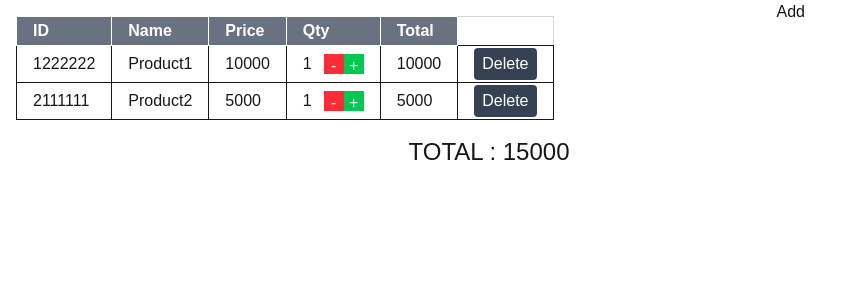
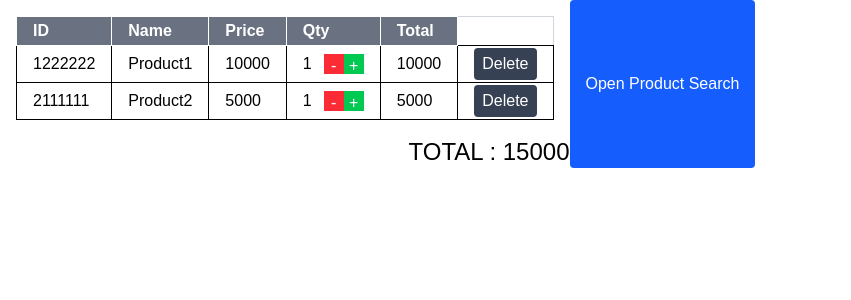
Before and after one commit to Sololiquy/cashier, a Next.js app: page /dashboard in a window 1280 px wide. Shown: the top 300 px of the page, without its empty margins (0-851 px from the left). Built offline with nearby package versions, Linux system fonts and the light colour scheme.

Commit message:
functionality

```diff
--- /dev/null
+++ b/app/(pages)/dashboard/components/productSearch.tsx
@@ -0,0 +1,67 @@
+"use client";
+
+import React, { Dispatch, SetStateAction, useContext } from "react";
+
+//import style from "../dashboard.module.css";
+
+import { contextModdingData } from "../context";
+
+interface parameterType {
+   setShowModal: Dispatch<SetStateAction<boolean>>;
+}
+
+export default function ProductSearch({ setShowModal }: parameterType) {
+   const { data, setData } = useContext(contextModdingData);
+
+   const getProduct = async (e: React.FormEvent<HTMLFormElement>) => {
+      e.preventDefault();
+      const productID = e.currentTarget.productID.value;
+
+      if (data.find((item: { id: any }) => item.id === productID)) {
+         setData((prev: { id: any; quantity: number }[]) => prev.map((item: { id: any; quantity: number }) => (item.id === productID ? { ...item, quantity: item.quantity + 1 } : item)));
+      } else {
+         try {
+            const res = await fetch("/api/getProduct", {
+               method: "POST",
+               headers: {
+                  "Content-Type": "application/json",
+               },
+               body: JSON.stringify({ productID }),
+            });
+
+            const result = await res.json();
+
+            if (result.error) {
+               alert(result.error);
+            } else {
+               setData((prev: any) => [
+                  ...prev,
+                  {
+                     id: result.id,
+                     name: result.name,
+                     price: result.price,
+                     quantity: 1,
+                  },
+               ]);
+               setShowModal(false);
+            }
+         } catch (error) {
+            console.error("Error fetching product:", error);
+         }
+      }
+   };
+   return (
+      <>
+         <div className={`fixed inset-0 z-50 bg-opacity-30 backdrop-blur-md flex all-center`}>
+            <div className={`flex p-2 bg-gray-700`}>
+               <form className={`flex gap-2`} onSubmit={getProduct}>
+                  <input className={`text-white`} type="number" name="productID" required />
+                  <button className={`hover:bg-slate-600`} type="submit">
+                     Add
+                  </button>
+               </form>
+            </div>
+         </div>
+      </>
+   );
+}
--- a/app/(pages)/dashboard/components/table.tsx
+++ b/app/(pages)/dashboard/components/table.tsx
@@ -5,14 +5,14 @@ import React, { useContext } from "react";
 import { contextModdingData } from "../context";
 
 export default function Table() {
-   const { total, setTotal, data, setData } = useContext(contextModdingData);
+   const { total, data, setData } = useContext(contextModdingData);
 
    const handleQtyChange = (id: number, delta: number) => {
-      setData((prev) => prev.map((item) => (item.id === id ? { ...item, quantity: Math.max(item.quantity + delta, 0) } : item)));
+      setData((prev: { id: number; quantity: number }[]) => prev.map((item: { id: number; quantity: number }) => (item.id === id ? { ...item, quantity: Math.max(item.quantity + delta, 1) } : item)));
    };
 
    const handleDelete = (id: number) => {
-      setData((prev) => prev.filter((item) => item.id !== id));
+      setData((prev: any[]) => prev.filter((item: { id: number }) => item.id !== id));
    };
 
    return (
@@ -31,7 +31,7 @@ export default function Table() {
                      </tr>
                   </thead>
                   <tbody>
-                     {data.map((item) => {
+                     {data.map((item: { id: number; name: string; price: number; quantity: number }) => {
                         const qty = item.quantity;
                         return (
                            <tr key={item.id}>
--- a/app/(pages)/dashboard/page.tsx
+++ b/app/(pages)/dashboard/page.tsx
@@ -3,6 +3,7 @@
 import React, { useEffect, useState } from "react";
 
 import Table from "./components/table";
+import ProductSearch from "./components/productSearch";
 // import QRscan from "./components/QRscan";
 
 import { contextModdingData } from "./context";
@@ -14,6 +15,7 @@ export default function Dashboard() {
    ];
    const [data, setData] = useState(dummyData);
    const [total, setTotal] = useState(0);
+   const [showModal, setShowModal] = useState(false);
 
    useEffect(() => {
       const newTotal = data.reduce((sum, item) => {
@@ -22,54 +24,16 @@ export default function Dashboard() {
       setTotal(newTotal);
    }, [data]);
 
-   const getProduct = async (e: React.FormEvent<HTMLFormElement>) => {
-      e.preventDefault();
-      const productID = e.currentTarget.productID.value;
-
-      if (data.find((item) => item.id === productID)) {
-         setData((prev) => prev.map((item) => (item.id === productID ? { ...item, quantity: item.quantity + 1 } : item)));
-      } else {
-         try {
-            const res = await fetch("/api/getProduct", {
-               method: "POST",
-               headers: {
-                  "Content-Type": "application/json",
-               },
-               body: JSON.stringify({ productID }),
-            });
-
-            const result = await res.json();
-
-            if (result.error) {
-               alert(result.error);
-            } else {
-               setData((prev) => [
-                  ...prev,
-                  {
-                     id: result.id,
-                     name: result.name,
-                     price: result.price,
-                     quantity: 1,
-                  },
-               ]);
-            }
-         } catch (error) {
-            console.error("Error fetching product:", error);
-         }
-      }
-   };
-
    return (
       <>
          <div className="flex flex-row">
             <contextModdingData.Provider value={{ total, setTotal, data, setData }}>
                <Table />
-               <form onSubmit={getProduct}>
-                  <input className={`text-white`} type="number" name="productID" required />
-                  <button className={`hover:bg-slate-600`} type="submit">
-                     Add
-                  </button>
-               </form>
+               <button onClick={() => setShowModal(true)} className="px-4 py-2 bg-blue-600 text-white rounded hover:bg-blue-700">
+                  Open Product Search
+               </button>
+
+               {showModal && <ProductSearch setShowModal={setShowModal} />}
             </contextModdingData.Provider>
          </div>
       </>
--- a/app/globals.css
+++ b/app/globals.css
@@ -2,7 +2,7 @@
 
 :root {
    --background: #ffffff;
-   --foreground: #171717;
+   --foreground: #000000;
 }
 
 @theme inline {
@@ -14,7 +14,7 @@
 
 @media (prefers-color-scheme: dark) {
    :root {
-      --background: #0a0a0a;
+      --background: #000000;
       --foreground: #ededed;
    }
 }
@@ -25,3 +25,7 @@ body {
    color: var(--foreground);
    font-family: Arial, Helvetica, sans-serif;
 }
+
+.all-center {
+   @apply justify-center items-center;
+}
```
Also changed, not shown: app/(pages)/dashboard/dashboard.module.css (added).
